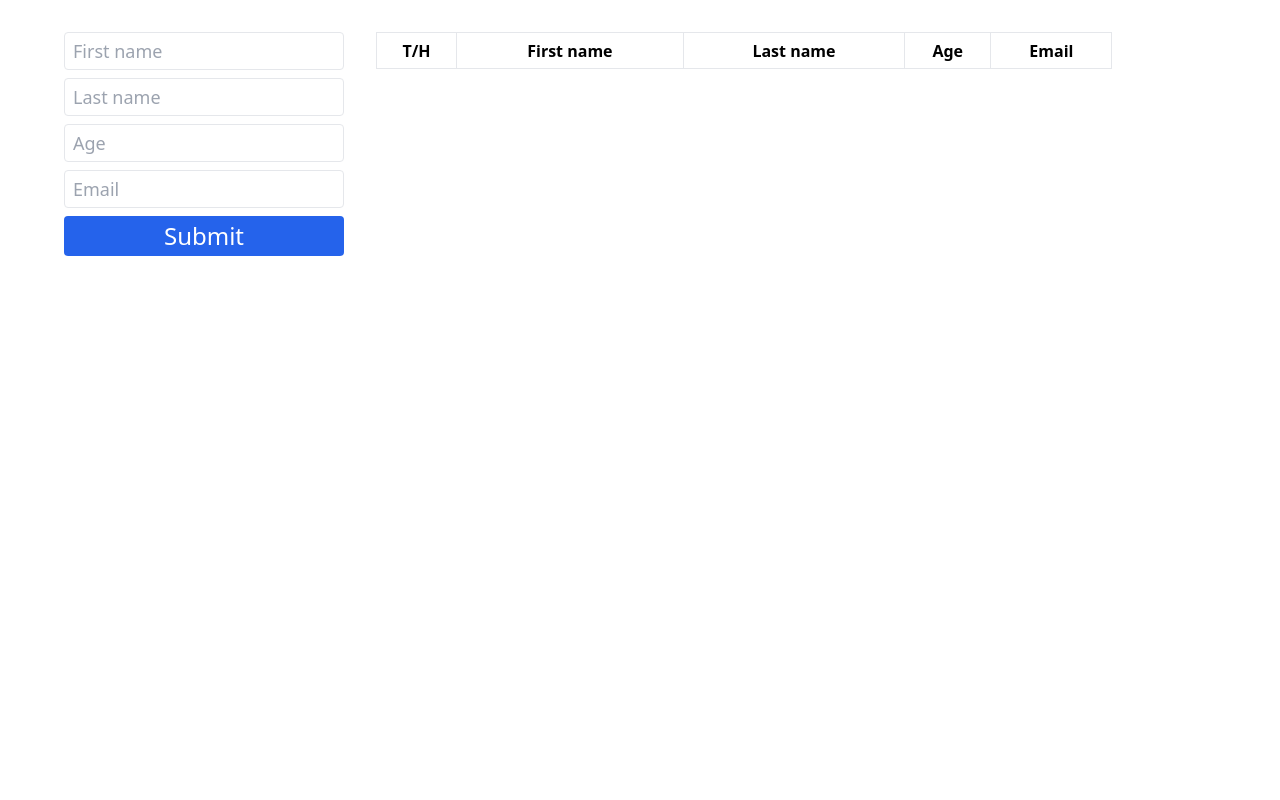
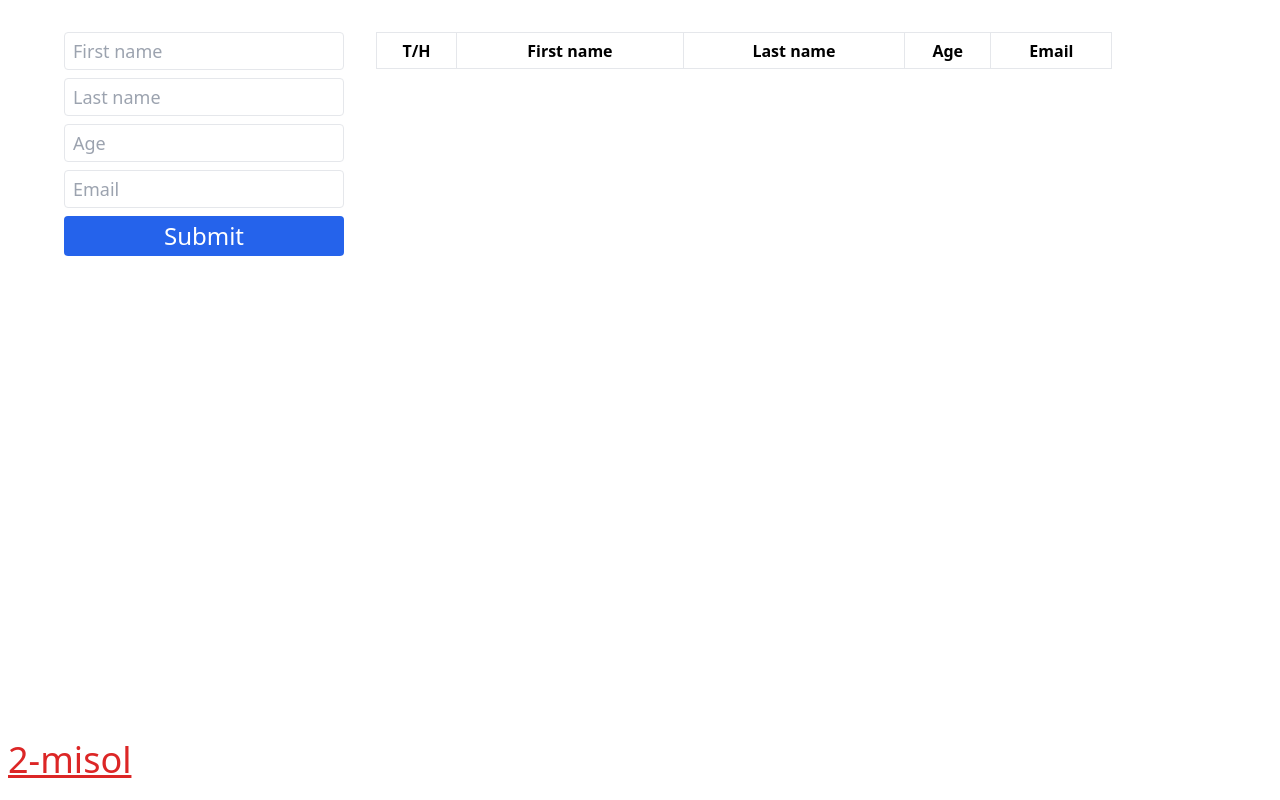
Before and after one commit to TP-WN821N/js-dom-12-dars, a plain HTML site: page index.html in a window 1280 px wide. Drawn offline with nearby package versions, Linux system fonts and the light colour scheme.

Commit message:
page lar ulandi

```diff
--- a/2_m/index.html
+++ b/index.html
@@ -52,7 +52,9 @@
       </tbody>
     </table>
   </div>
-
+  <a class="text-4xl absolute bottom-5 left-2 text-red-600 underline" href="./1_m/home.html">
+    2-misol
+  </a>
 
 
 
```
Also changed, not shown: 1_m/home.html (renamed from 1_m/index.html), 2_m/style.css (deleted), 2_m/tailwind.config.js (deleted), app.js (renamed from 2_m/app.js), style.css (added), tailwind.config.js (added).
